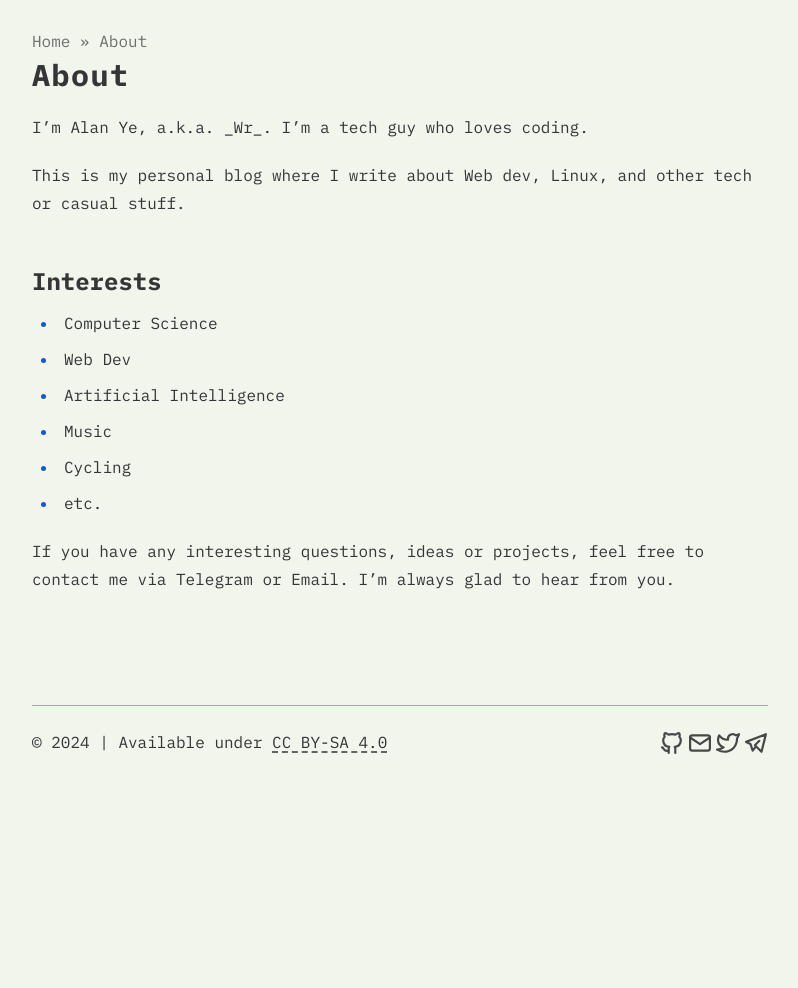
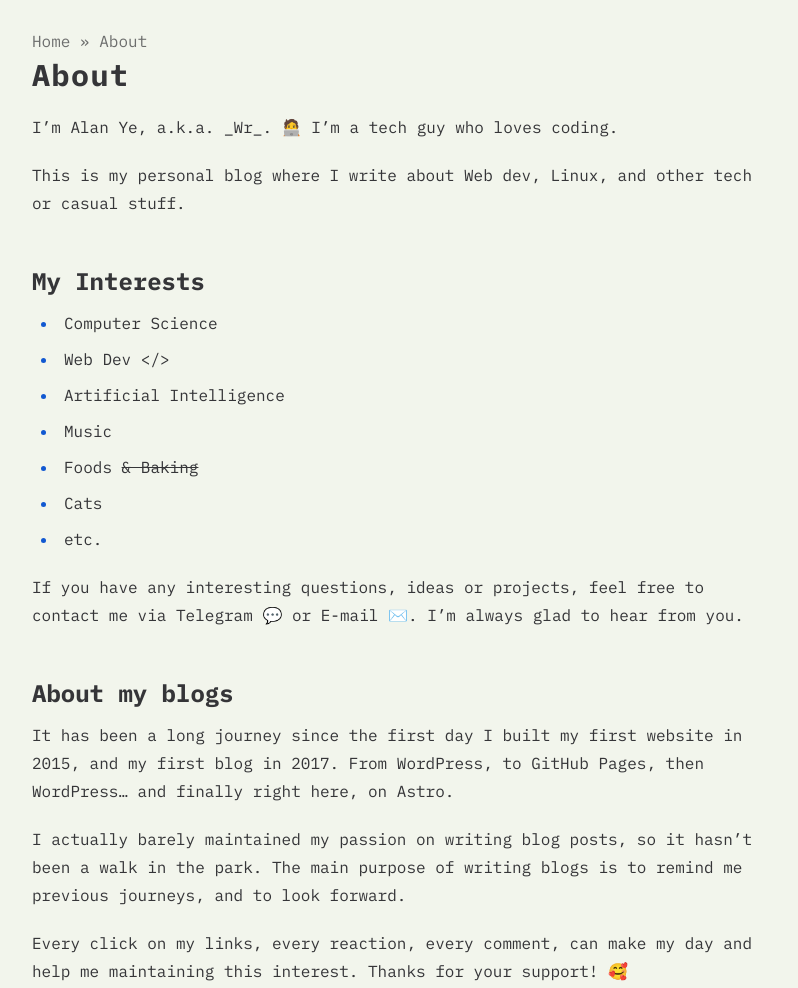
Before and after one commit to at-wr/blog, an Astro site: page /about in a window 1280 px wide. Shown: the part 228-1216 px from the top of the page, without its empty margins (240-1038 px from the left). Before the commit the page ends 1006 px from the top, so only its background shows below. Built offline with nearby package versions, Linux system fonts and the light colour scheme; Astro itself is replaced by a stand-in of ours.

Commit message:
New: About my blogs

```diff
--- a/src/pages/about.md
+++ b/src/pages/about.md
@@ -3,18 +3,31 @@ layout: ../layouts/AboutLayout.astro
 title: "About"
 ---
 
-I'm Alan Ye, a.k.a. \_Wr\_. I'm a tech guy who loves coding.
+I'm Alan Ye, a.k.a. \_Wr\_. 🧑‍💻
+I'm a tech guy who loves coding.
 
 This is my personal blog where I write about Web dev, Linux, and other tech or casual stuff.
 
-## Interests
+## My Interests
 
 - Computer Science
-- Web Dev
+- Web Dev </>
 - Artificial Intelligence
 - Music
-- Cycling
+- Foods ~~& Baking~~
+- Cats
 - etc.
 
-If you have any interesting questions, ideas or projects, feel free to contact me via Telegram or Email.
+If you have any interesting questions, ideas or projects, feel free to contact me via Telegram 💬 or E-mail ✉️.
 I'm always glad to hear from you.
+
+## About my blogs
+
+It has been a long journey since the first day I built my first website in 2015, and my first blog in 2017.
+From WordPress, to GitHub Pages, then WordPress... and finally right here, on Astro.
+
+I actually barely maintained my passion on writing blog posts, so it hasn't been a walk in the park.
+The main purpose of writing blogs is to remind me previous journeys, and to look forward.
+
+Every click on my links, every reaction, every comment, can make my day and help me maintaining this interest.
+Thanks for your support! 🥰
```
